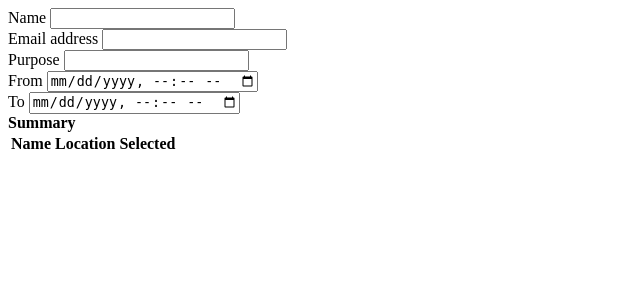
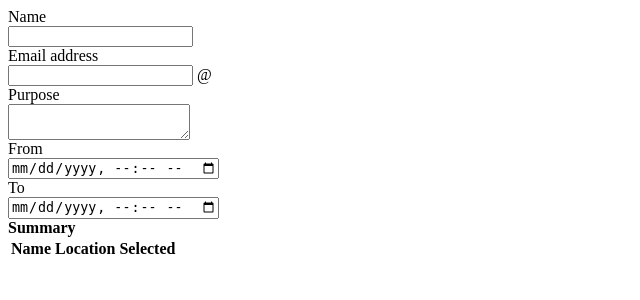
Before and after one commit to verleihtool/verleihtool, a Django app: template depot/templates/depot/checkout-form.html in a window 1280 px wide. Shown: the top 300 px of the page, without its empty margins (0-640 px from the left). Run offline with Django 3.2, Linux system fonts and the light colour scheme; the template is opened without the code that fills it, so the values that code supplies are empty.

Commit message:
Use bootstrap input groups

```diff
--- a/depot/templates/depot/checkout-form.html
+++ b/depot/templates/depot/checkout-form.html
@@ -1,23 +1,51 @@
 <div class="form-group">
     <label for="id_username">Name</label>
-    <input type="text" class="form-control" id="id_username" name="name" value="{{ user.username }}">
+    <div class="input-group">
+        <input type="text" class="form-control" id="id_username"
+                name="name" value="{{ user.username }}" required>
+        <span class="input-group-addon">
+            <span class="glyphicon glyphicon-user"></span>
+        </span>
+    </div>
 </div>
 <div class="form-group">
     <label for="email">Email address</label>
-    <input type="email" class="form-control" id="email" name="email" value="{{ user.email }}">
+    <div class="input-group">
+        <input type="email" class="form-control" id="email"
+                name="email" value="{{ user.email }}" required>
+        <span class="input-group-addon">@</span>
+    </div>
 </div>
 <div class="form-group">
     <label for="purpose">Purpose</label>
-    <input type="text" class="form-control" id="purpose" name="purpose">
+    <div class="input-group">
+        <textarea class="form-control" id="purpose"
+                name="purpose" required></textarea>
+        <span class="input-group-addon">
+            <span class="glyphicon glyphicon-info-sign"></span>
+        </span>
+    </div>
 </div>
 <div class="row">
     <div class="form-group col-md-6">
         <label for="start_date">From</label>
-        <input type="datetime-local" class="form-control" id="start_date" name="start_date">
+        <div class="input-group date" id="start_date_picker">
+            <input type="datetime-local" class="form-control"
+                    id="start_date" name="start_date" required>
+            <span class="input-group-addon">
+                <span class="glyphicon glyphicon-calendar"></span>
+            </span>
+        </div>
     </div>
     <div class="form-group col-md-6">
         <label for="end_date">To</label>
-        <input type="datetime-local" class="form-control" id="end_date" name="return_date">
+        <div class="input-group date" id="end_date_picker">
+            <input type="datetime-local" class="form-control"
+                    id="end_date" name="return_date" required>
+            <span class="input-group-addon">
+                <span class="glyphicon glyphicon-calendar"></span>
+            </span>
+        </div>
     </div>
 </div>
 <div class="form-group">
```
Also changed, not shown: depot/tests/test_checkout_form.py (+4 -4 lines), resources/js/rental_form.js (+8 -6 lines).
